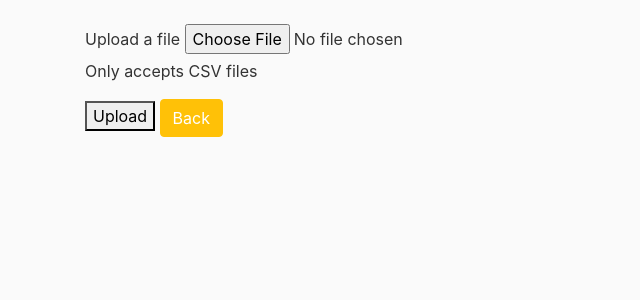
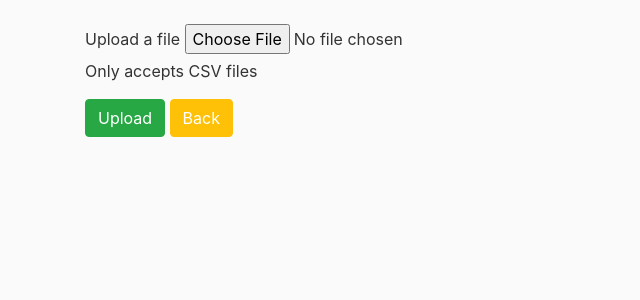
Before and after one commit to SJagger/exam, a Django app: template addressbook/templates/addressbook/contact_upload.html in a window 1280 px wide. Shown: the part 56-356 px from the top of the page, without its empty margins (0-640 px from the left). Run offline with Django 3.2, Linux system fonts and the light colour scheme; the template is opened without the code that fills it, so the values that code supplies are empty; some libraries are stand-ins or nearby versions.

Commit message:
5th commit, edited button

```diff
--- a/addressbook/templates/addressbook/contact_upload.html
+++ b/addressbook/templates/addressbook/contact_upload.html
@@ -7,7 +7,7 @@
   <label>Upload a file</label>
   <input type="file" name="file">
   <p>Only accepts CSV files</p>
-  <button type="submit">Upload</button>
+  <button class="btn btn-success" type="submit">Upload</button>
   <a href="{% url 'addressbook-home' %}" id="cancel" name="cancel" style="color:white;" class="btn btn-warning">Back</a>
 
 </form>
```
